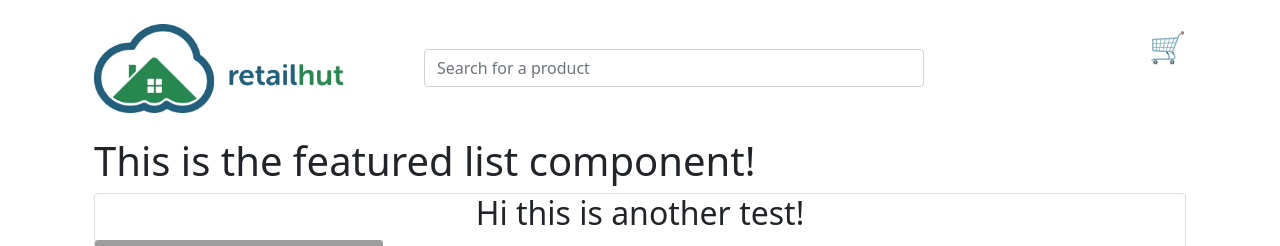
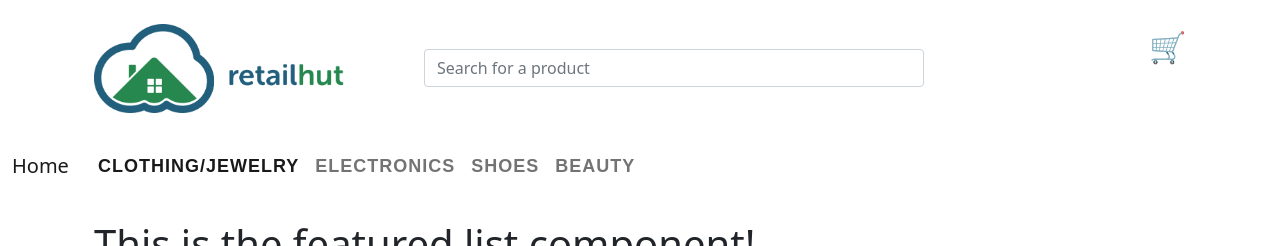
Before and after one commit to graysonbloskas/retail-hut, a React (Create React App) app in the folder client/: page / in a window 1280 px wide. Shown: the top 246 px of the page. Built offline with nearby package versions, Linux system fonts and the light colour scheme; grey boxes are pictures that could not be loaded.

Commit message:
created navbar

```diff
--- a/client/src/App.js
+++ b/client/src/App.js
@@ -1,6 +1,7 @@
 import React from 'react'
 import Cards from "./components/Card"
 import Header from './components/Header'
+import Nav from './components/Nav';
 import Business from './pages/Businesspage-user'
 import FeaturedList from './components/FeaturedList'
 import Homepage from '../src/pages/Homepage';
@@ -12,6 +13,7 @@
   return (
     <Router>
     <div>
+
       <Switch>
       <Route exact path='/' component={Homepage} />
       <Route exact path='/Home' component={Homepage} />
@@ -19,6 +21,7 @@
       <Route exact path='/wishlist' component={wishlistPage} />
       <Route exact path='/Business' component={Business} />
       </Switch>
+
     </div>
     </Router>
   );
--- a/client/src/components/Nav/index.js
+++ b/client/src/components/Nav/index.js
@@ -1,13 +1,30 @@
 import React from "react";
+import "./style.css";
+// import { ImSearch } from "react-icons/im";
+// import { FaHome, FaPlus } from "react-icons/fa";
 
-function Nav() {
+const Nav = () => {
   return (
-    <nav className="navbar navbar-expand-lg navbar-dark bg-primary">
-      <a className="navbar-brand" href="/">
-        Home
-      </a>
-    </nav>
-  );
-}
+<nav className="navbar navbar-expand-lg navbar-light bg-white mb-4">
+  <a className="navbar-brand" href="/">Home</a>
+  <button className="navbar-toggler" type="button" data-toggle="collapse" data-target="#navbarNavAltMarkup" aria-controls="navbarNavAltMarkup" aria-expanded="false" aria-label="Toggle navigation">
+    <span className="navbar-toggler-icon"></span>
+  </button>
+  <div className="collapse navbar-collapse" id="navbarNavAltMarkup">
+    <div className="navbar-nav cats">
+      <a className="nav-item nav-link active" href="/gallery">Clothing/Jewelry<span class="sr-only"></span></a>
+      <a className="nav-item nav-link" href="/gallery">Electronics</a>
+      <a className="nav-item nav-link" href="/gallery">Shoes</a>
+      <a className="nav-item nav-link" href="/gallery">Beauty</a>
+    </div>
+  </div>
+</nav>
+
+);
+};
+
+
+
+
 
 export default Nav;
--- /dev/null
+++ b/client/src/components/Nav/style.css
@@ -0,0 +1,11 @@
+.cats {
+    font-family:Arial, Helvetica, sans-serif;
+    text-transform:uppercase;
+    letter-spacing:1px;
+    font-weight:700;
+    font-size:18px;
+    padding-left:6px;
+    transition: all 0.2s ease-in-out;
+    margin-left:5px;
+    text-align: center;
+}
--- a/client/src/pages/Gallery/index.js
+++ b/client/src/pages/Gallery/index.js
@@ -5,6 +5,7 @@
 import homepageHero from '../../components/Homepage-Hero';
 import Header from '../../components/Header'
 import FeaturedList from '../../components/FeaturedList';
+import Nav from '../../components/Nav'
 
 const Gallery = () => {
     return (
@@ -12,6 +13,7 @@
             <Row>
                 <Col size='md-6'>
                     <Header />
+                    <Nav />
                 </Col>
             </Row>
         </Container>
--- a/client/src/pages/Homepage/index.js
+++ b/client/src/pages/Homepage/index.js
@@ -5,13 +5,14 @@
 import homepageHero from '../../components/Homepage-Hero';
 import Header from '../../components/Header'
 import FeaturedList from '../../components/FeaturedList';
-
+import Nav from '../../components/Nav'
 const Homepage = () => {
     return (
         <Container fluid>
             <Row>
                 <Col size='md-6'>
                     <Header />
+                    <Nav />
                 </Col>
             </Row>
             <Row>
```
